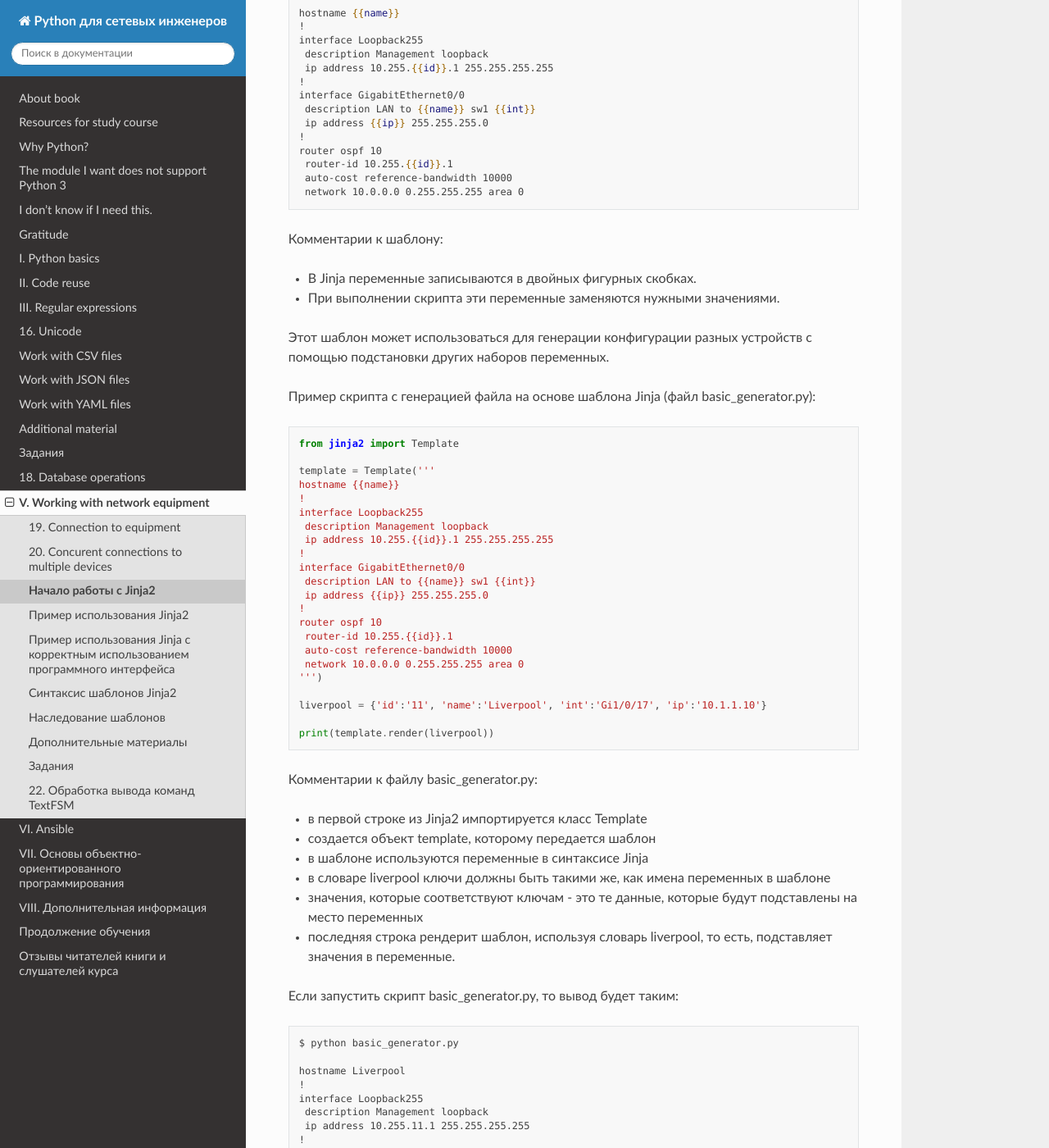
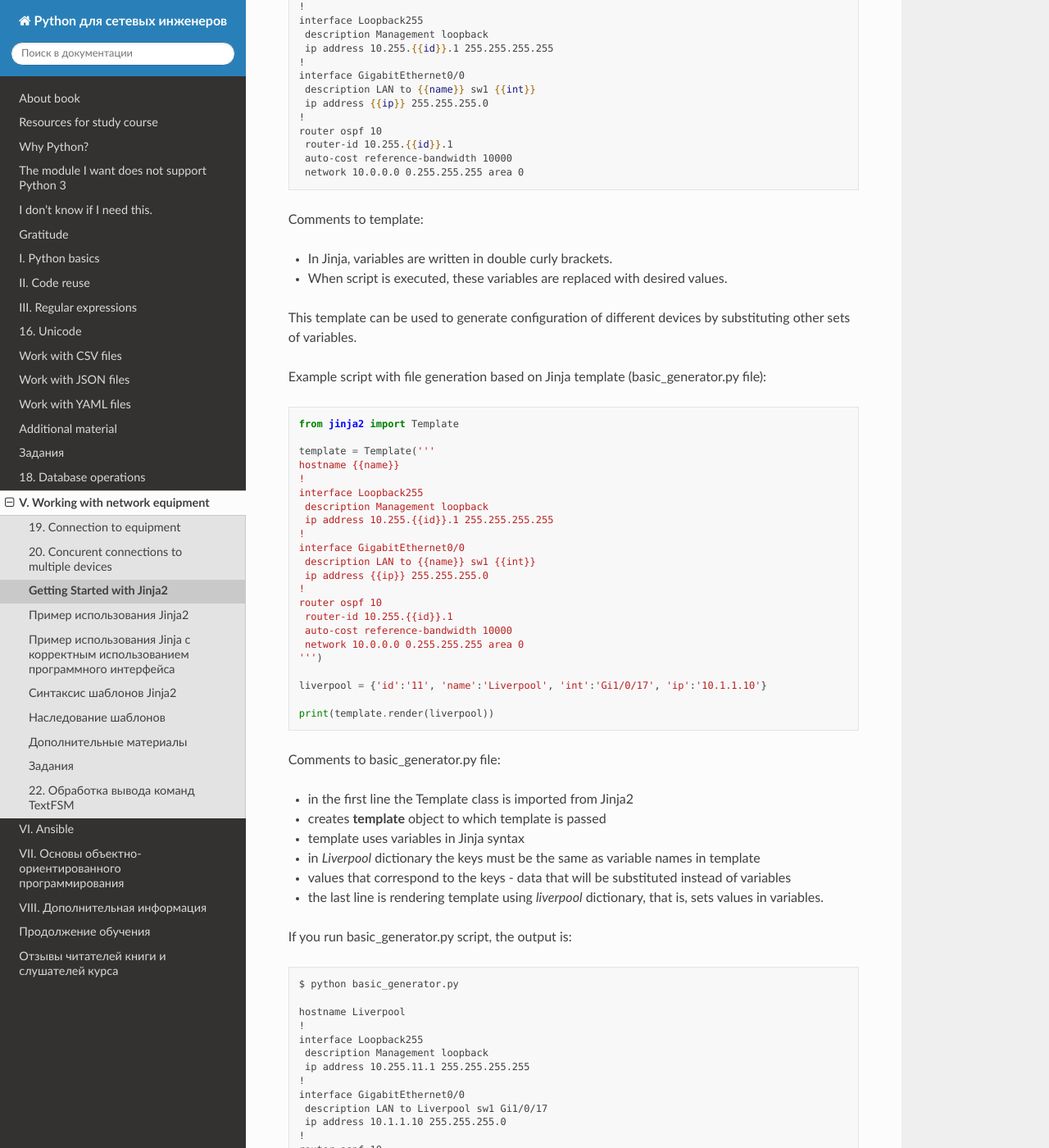
Before and after one commit to Aidar5/nattoeng, a Sphinx documentation site: the page built from docs/source/book/21_jinja2/README.rst, in a window 1280 px wide and 1400 px high, scrolled down 620 px. Shown: the whole window at 82% size. Built offline with Sphinx 7.4.7 and the Read the Docs theme 2.0.0, drawn with Linux system fonts in a browser that asks for light colours; pages that are not in the unit, such as notebooks, are missing from menus; some of the changed text lies outside the part shown.

Commit message:
Update README.rst

```diff
--- a/docs/source/book/21_jinja2/README.rst
+++ b/docs/source/book/21_jinja2/README.rst
@@ -1,7 +1,7 @@
-Начало работы с Jinja2
+Getting Started with Jinja2
 ======================
 
-Установить Jinja2 можно с помощью pip:
+You can install Jinja2 using pip:
 
 .. code:: python
 
@@ -9,15 +9,13 @@
 
 .. note::
 
-    Далее термины Jinja и Jinja2 используются взаимозаменяемо.
+    Further, terms Jinja and Jinja2 are used interchangeably.
 
-Главная идея Jinja: разделение данных и шаблона. Это позволяет
-использовать один и тот же шаблон, но подставлять в него разные данные.
+The main idea of Jinja is to separate data and template. This allows you to use the same template but not the same data.
 
-В самом простом случае шаблон - это просто текстовый файл, в котором
-указаны места подстановки значений с помощью переменных Jinja.
+In the simplest case, template is simply a text file that specifies locations of Jinja variables.
 
-Пример шаблона Jinja:
+Example of Jinja template:
 
 .. code:: jinja
 
@@ -36,16 +34,14 @@
      auto-cost reference-bandwidth 10000
      network 10.0.0.0 0.255.255.255 area 0
 
-Комментарии к шаблону:
+Comments to template:
 
-* В Jinja переменные записываются в двойных фигурных скобках.
-* При выполнении скрипта эти переменные заменяются нужными значениями.
+* In Jinja, variables are written in double curly brackets.
+* When script is executed, these variables are replaced with desired values.
 
-Этот шаблон может использоваться для генерации конфигурации разных
-устройств с помощью подстановки других наборов переменных.
+This template can be used to generate configuration of different devices by substituting other sets of variables.
 
-Пример скрипта с генерацией файла на основе шаблона Jinja (файл
-basic_generator.py):
+Example script with file generation based on Jinja template (basic_generator.py file):
 
 .. code:: python
 
@@ -72,18 +68,16 @@ basic_generator.py):
 
     print(template.render(liverpool))
 
-Комментарии к файлу basic_generator.py:
+Comments to basic_generator.py file:
 
-* в первой строке из Jinja2 импортируется класс Template
-* создается объект template, которому передается шаблон
-* в шаблоне используются переменные в синтаксисе Jinja
-* в словаре liverpool ключи должны быть такими же, как имена переменных в шаблоне
-* значения, которые соответствуют ключам - это те данные,
-  которые будут подставлены на место переменных
-* последняя строка рендерит шаблон, используя словарь liverpool, то есть,
-  подставляет значения в переменные.
+* in the first line the Template class is imported from Jinja2
+* creates **template** object to which template is passed
+* template uses variables in Jinja syntax
+* in *Liverpool* dictionary the keys must be the same as variable names in template
+* values that correspond to the keys - data that will be substituted instead of variables
+* the last line is rendering template using *liverpool* dictionary, that is, sets values in variables.
 
-Если запустить скрипт basic_generator.py, то вывод будет таким:
+If you run basic_generator.py script, the output is:
 
 ::
 
```
